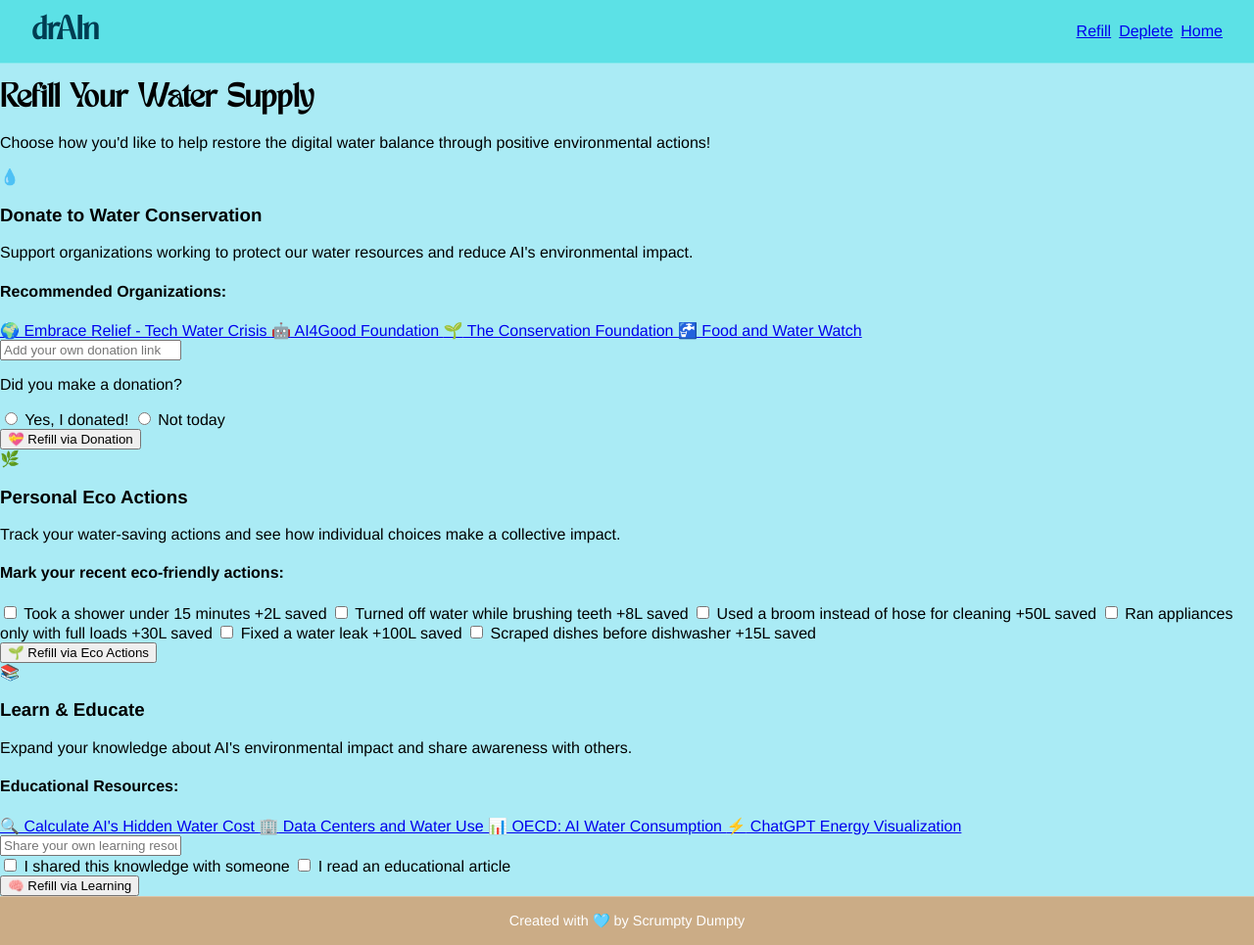
After one commit to bcsanadi/drAIn, a Python web app: template templates/refill.html in a window 1280 px wide; the page is wider, and only the part inside the window is pictured. The commit adds this page. Shown: that part at 98% size. Run offline with Jinja, Linux system fonts and the light colour scheme; the template is opened without the code that fills it, so the values that code supplies are empty.

Commit message:
Rearranged files for flask implementation

```diff
--- a/index.html
+++ b/templates/index.html
@@ -4,14 +4,14 @@
     <meta charset="UTF-8">
     <meta name="viewport" content="width=device-width, initial-scale=1.0">
     <title>drAIn</title>
-    <link rel="stylesheet" href="style.css">
+    <link rel="stylesheet" href="static/css/style.css">
 </head>
 <body>
     <nav class="nav-bar">
     <div class="nav-container">
         <div class="logo-text">drAIn</div>
         <div class="nav-buttons">
-            <a href="login.html" class="login-button">Log In</a>
+            <a href="/login" class="login-button">Log In</a>
         </div>
     </div>
     </nav>
--- /dev/null
+++ b/templates/refill.html
@@ -0,0 +1,194 @@
+<!DOCTYPE html>
+<html lang="en">
+<head>
+    <meta charset="UTF-8">
+    <meta name="viewport" content="width=device-width, initial-scale=1.0">
+    <title>drAIn - Refill</title>
+    <link rel="stylesheet" href="static/css/style.css">
+</head>
+<body>
+    <nav class="nav-bar">
+    <div class="nav-container">
+        <div class="logo-text">drAIn</div>
+        <div class="nav-buttons">
+            <a href="/refill" class="nav-button1">Refill</a>
+            <a href="/deplete" class="nav-button2">Deplete</a>
+            <a href="/home" class="nav-button2">Home</a>
+        </div>
+    </div>
+    </nav>
+    <header>
+        <section class="refill-section">
+            <div class="refill-container">
+                <h1>Refill Your Water Supply</h1>
+                <p class="refill-subtitle">Choose how you'd like to help restore the digital water balance through positive environmental actions!</p>
+
+                <div class="options-grid">
+                    <div class="option-card donate-card">
+                        <div class="card-icon">💧</div>
+                        <h3>Donate to Water Conservation</h3>
+                        <p>Support organizations working to protect our water resources and reduce AI's environmental impact.</p>
+
+                        <div class="links-section">
+                            <h4>Recommended Organizations:</h4>
+                            <a href="https://www.embracerelief.org/the-hidden-thirst-of-technology-how-ai-is-consuming-millions-of-gallons-of-water/" class="resource-link" target="_blank">
+                                <span class="link-icon">🌍</span>
+                                Embrace Relief - Tech Water Crisis
+                            </a>
+                            <a href="https://ai4good.org/" class="resource-link" target="_blank">
+                                <span class="link-icon">🤖</span>
+                                AI4Good Foundation
+                            </a>
+                            <a href="https://theconservationfoundation.org/ai-for-conservation/" class="resource-link" target="_blank">
+                                <span class="link-icon">🌱</span>
+                                The Conservation Foundation
+                            </a>
+                            <a href="https://www.foodandwaterwatch.org/" class="resource-link" target="_blank">
+                                <span class="link-icon">🚰</span>
+                                Food and Water Watch
+                            </a>
+                        </div>
+
+                        <div class="input-section">
+                            <input type="url" class="custom-input" placeholder="Add your own donation link">
+                        </div>
+
+                        <div class="confirmation-section">
+                            <p class="confirmation-text">Did you make a donation?</p>
+                            <div class="checkbox-group">
+                                <label class="checkbox-label">
+                                    <input type="radio" name="donated" value="yes">
+                                    <span class="checkmark"></span>
+                                    Yes, I donated!
+                                </label>
+                                <label class="checkbox-label">
+                                    <input type="radio" name="donated" value="no">
+                                    <span class="checkmark"></span>
+                                    Not today
+                                </label>
+                            </div>
+                        </div>
+
+                        <button class="refill-btn donate-btn" type="submit">
+                            <span class="btn-icon">💝</span>
+                            Refill via Donation
+                        </button>
+                    </div>
+
+                    <div class="option-card eco-card">
+                        <div class="card-icon">🌿</div>
+                        <h3>Personal Eco Actions</h3>
+                        <p>Track your water-saving actions and see how individual choices make a collective impact.</p>
+
+                        <div class="eco-checklist">
+                            <h4>Mark your recent eco-friendly actions:</h4>
+                            <label class="eco-item">
+                                <input type="checkbox" name="eco-action1" value="short-shower">
+                                <span class="eco-checkmark"></span>
+                                <span class="eco-text">Took a shower under 15 minutes</span>
+                                <span class="eco-impact">+2L saved</span>
+                            </label>
+
+                            <label class="eco-item">
+                                <input type="checkbox" name="eco-action2" value="turn-off-water">
+                                <span class="eco-checkmark"></span>
+                                <span class="eco-text">Turned off water while brushing teeth</span>
+                                <span class="eco-impact">+8L saved</span>
+                            </label>
+
+                            <label class="eco-item">
+                                <input type="checkbox" name="eco-action3" value="broom-cleaning">
+                                <span class="eco-checkmark"></span>
+                                <span class="eco-text">Used a broom instead of hose for cleaning</span>
+                                <span class="eco-impact">+50L saved</span>
+                            </label>
+
+                            <label class="eco-item">
+                                <input type="checkbox" name="eco-action4" value="full-loads">
+                                <span class="eco-checkmark"></span>
+                                <span class="eco-text">Ran appliances only with full loads</span>
+                                <span class="eco-impact">+30L saved</span>
+                            </label>
+
+                            <label class="eco-item">
+                                <input type="checkbox" name="eco-action5" value="fixed-leak">
+                                <span class="eco-checkmark"></span>
+                                <span class="eco-text">Fixed a water leak</span>
+                                <span class="eco-impact">+100L saved</span>
+                            </label>
+
+                            <label class="eco-item">
+                                <input type="checkbox" name="eco-action6" value="scrape-dishes">
+                                <span class="eco-checkmark"></span>
+                                <span class="eco-text">Scraped dishes before dishwasher</span>
+                                <span class="eco-impact">+15L saved</span>
+                            </label>
+                        </div>
+
+                        <button class="refill-btn eco-btn" type="submit">
+                            <span class="btn-icon">🌱</span>
+                            Refill via Eco Actions
+                        </button>
+                    </div>
+
+                    <div class="option-card learn-card">
+                        <div class="card-icon">📚</div>
+                        <h3>Learn & Educate</h3>
+                        <p>Expand your knowledge about AI's environmental impact and share awareness with others.</p>
+
+                        <div class="links-section">
+                            <h4>Educational Resources:</h4>
+                            <a href="https://lakeconews.com/news/82566-ai-has-a-hidden-water-cost-heres-how-to-calculate-yours" class="resource-link" target="_blank">
+                                <span class="link-icon">🔍</span>
+                                Calculate AI's Hidden Water Cost
+                            </a>
+                            <a href="https://www.eesi.org/articles/view/data-centers-and-water-consumption" class="resource-link" target="_blank">
+                                <span class="link-icon">🏢</span>
+                                Data Centers and Water Use
+                            </a>
+                            <a href="https://oecd.ai/en/wonk/how-much-water-does-ai-consume" class="resource-link" target="_blank">
+                                <span class="link-icon">📊</span>
+                                OECD: AI Water Consumption
+                            </a>
+                            <a href="https://www.businessenergyuk.com/knowledge-hub/chatgpt-energy-consumption-visualized/" class="resource-link" target="_blank">
+                                <span class="link-icon">⚡</span>
+                                ChatGPT Energy Visualization
+                            </a>
+                        </div>
+
+                        <div class="input-section">
+                            <input type="url" class="custom-input" placeholder="Share your own learning resource">
+                        </div>
+
+                        <div class="learning-actions">
+                            <label class="action-item">
+                                <input type="checkbox" name="shared-knowledge">
+                                <span class="checkmark"></span>
+                                I shared this knowledge with someone
+                            </label>
+                            <label class="action-item">
+                                <input type="checkbox" name="read-article">
+                                <span class="checkmark"></span>
+                                I read an educational article
+                            </label>
+                        </div>
+
+                        <button class="refill-btn learn-btn" type="submit">
+                            <span class="btn-icon">🧠</span>
+                            Refill via Learning
+                        </button>
+                    </div>
+                </div>
+            </div>
+        </section>
+    </header>
+
+    <footer>
+        <div class="footer-content">
+            <p>Created with 🩵 by Scrumpty Dumpty</p>
+        </div>
+    </footer>
+
+    <script src="static/js/script.js"></script>
+</body>
+</html>
```
Also changed, not shown: refill.html (deleted, +0 -74 lines), templates/deplete.html (renamed from deplete.html, +5 -2 lines), templates/home.html (renamed from home.html, +4 -3 lines), templates/login.html (renamed from login.html, +4 -4 lines), login.py (added), static/css/style.css (renamed from style.css), static/js/script.js (added).
